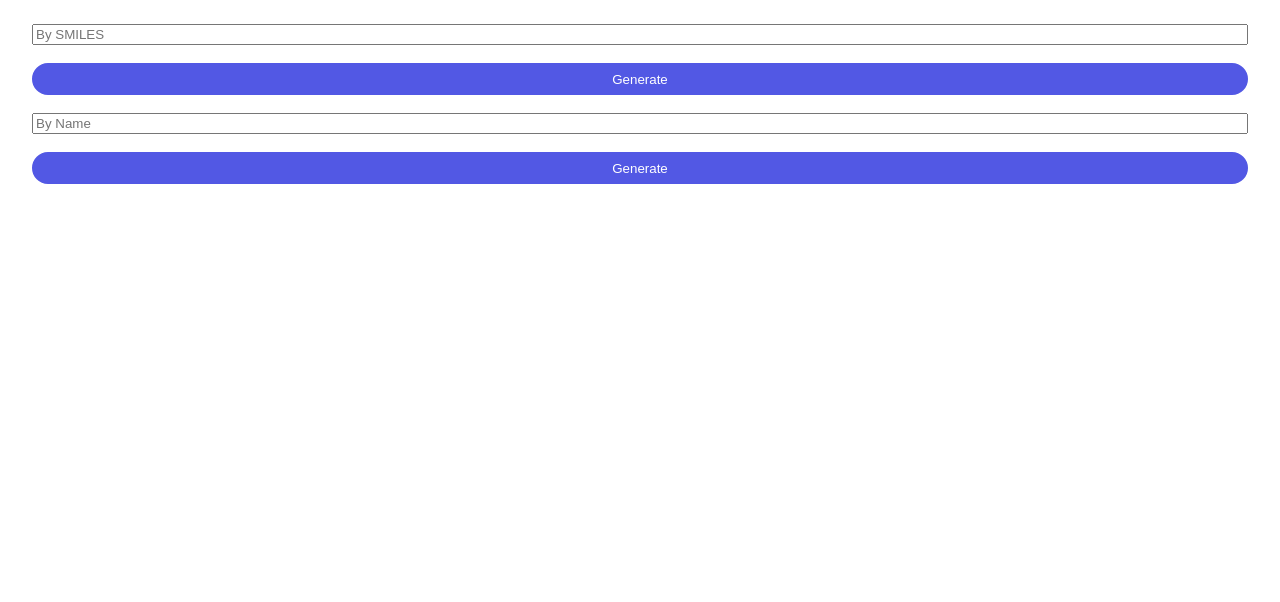
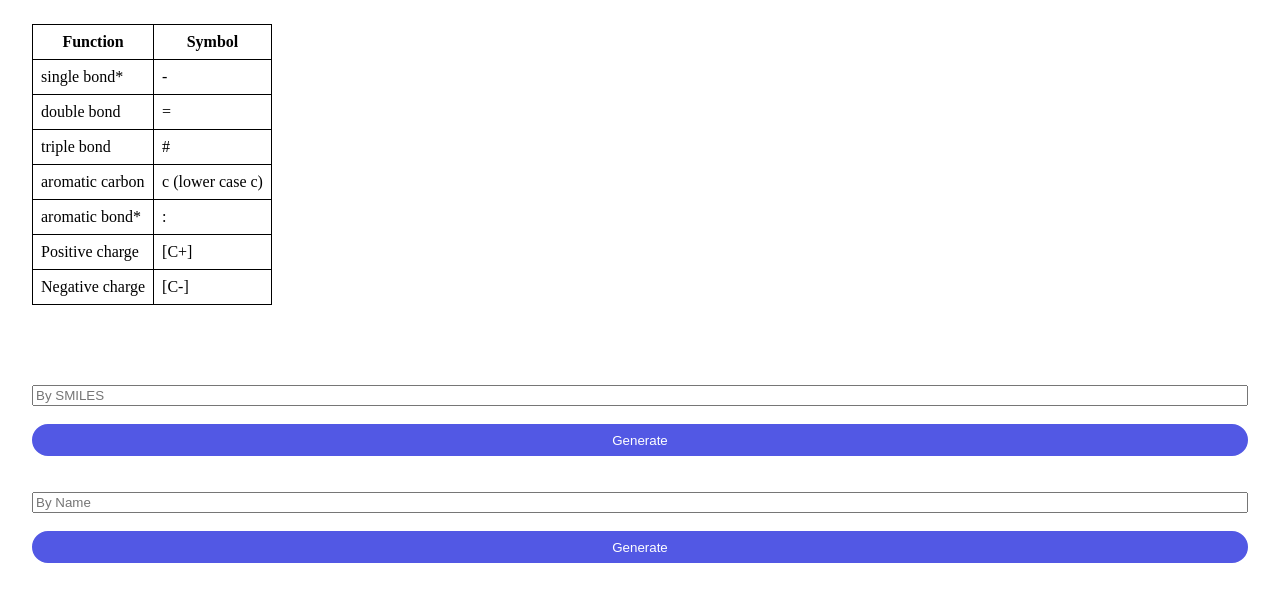
Before and after one commit to curlyLasagna/hackumbc2024, a website with bundled scripts: page src/index.html in a window 1280 px wide. Built offline with nearby package versions, Linux system fonts and the light colour scheme.

Commit message:
add cheat sheet

```diff
--- a/src/index.html
+++ b/src/index.html
@@ -13,6 +13,7 @@
             margin: 24px;
             display: flex;
             flex-direction: column;
+            padding-bottom: 3rem;
         }
 
         button {
@@ -34,14 +35,71 @@
             background-color: rgb(64, 70, 202);
             cursor: pointer;
         }
+
+        table,
+        th,
+        td {
+            border: 1px solid black;
+            border-collapse: collapse;
+            padding: 8px;
+        }
+
+        .cock {
+            padding-bottom: 5rem;
+        }
     </style>
 </head>
 
 <body>
     <div class="container">
+        <div class="cock">
+
+
+            <table>
+                <tr>
+                    <th>Function</th>
+                    <th>Symbol</th>
+
+                </tr>
+                <tr>
+                    <td>single bond*</td>
+                    <td>-</td>
+
+                </tr>
+                <tr>
+                    <td>double bond</td>
+                    <td>=</td>
+
+                </tr>
+                <tr>
+                    <td>triple bond</td>
+                    <td>#</td>
+
+                </tr>
+                <tr>
+                    <td>aromatic carbon</td>
+                    <td>c (lower case c)</td>
+
+                </tr>
+                <tr>
+                    <td>aromatic bond*</td>
+                    <td>:</td>
+
+                </tr>
+                <tr>
+                    <td>Positive charge</td>
+                    <td>[C+]</td>
+                </tr>
+                <tr>
+                    <td>Negative charge</td>
+                    <td>[C-]</td>
+                </tr>
+            </table>
+        </div>
         <input type="text" placeholder="By SMILES" id="smilesInput" class="input">
         <br>
         <button id="displayCompoundBySmiles">Generate</button>
+        <br>
         <br>
         <input type="text" placeholder="By Name" id="nameInput" class="input">
         <br>
```
